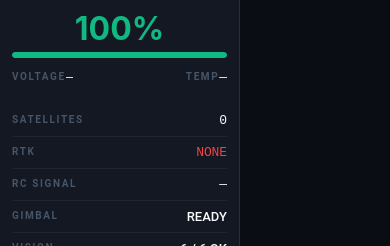
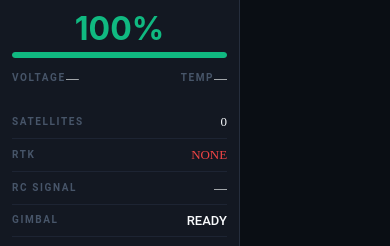
Before and after one commit to dataworks2026/Mira-Flight, a React Native app in the folder mira-flight/: screen /Preflight in a window 390 px wide. Shown: the part 347-593 px from the top of the page. Built offline with nearby package versions, Linux system fonts and the light colour scheme.

Commit message:
[Feat]: Add Roboto Mono font assets

```diff
--- a/mira-flight/src/theme/tokens.ts
+++ b/mira-flight/src/theme/tokens.ts
@@ -121,7 +121,7 @@ export const letterSpacing = {
 
 export const fontFamily = {
   ui:   'Roboto',
-  mono: 'monospace', // RobotoMono-Regular if loaded via font assets
+  mono: 'RobotoMono-Regular',
 } as const;
 
 // ── Hairline width ───────────────────────────────────────────────────────────
```
Also changed, not shown: 3 other files (tests, documents, lock files or other folders).
